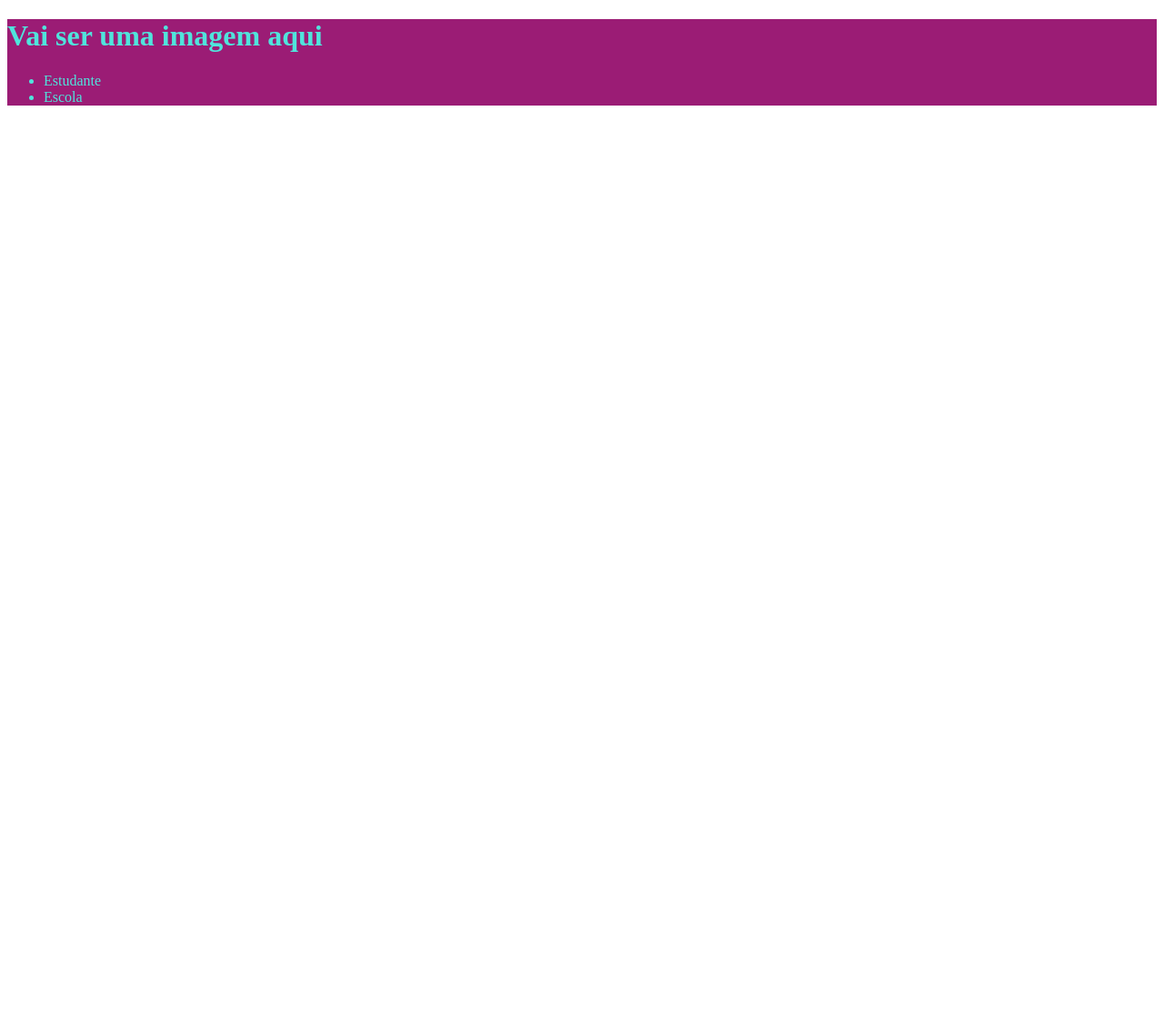
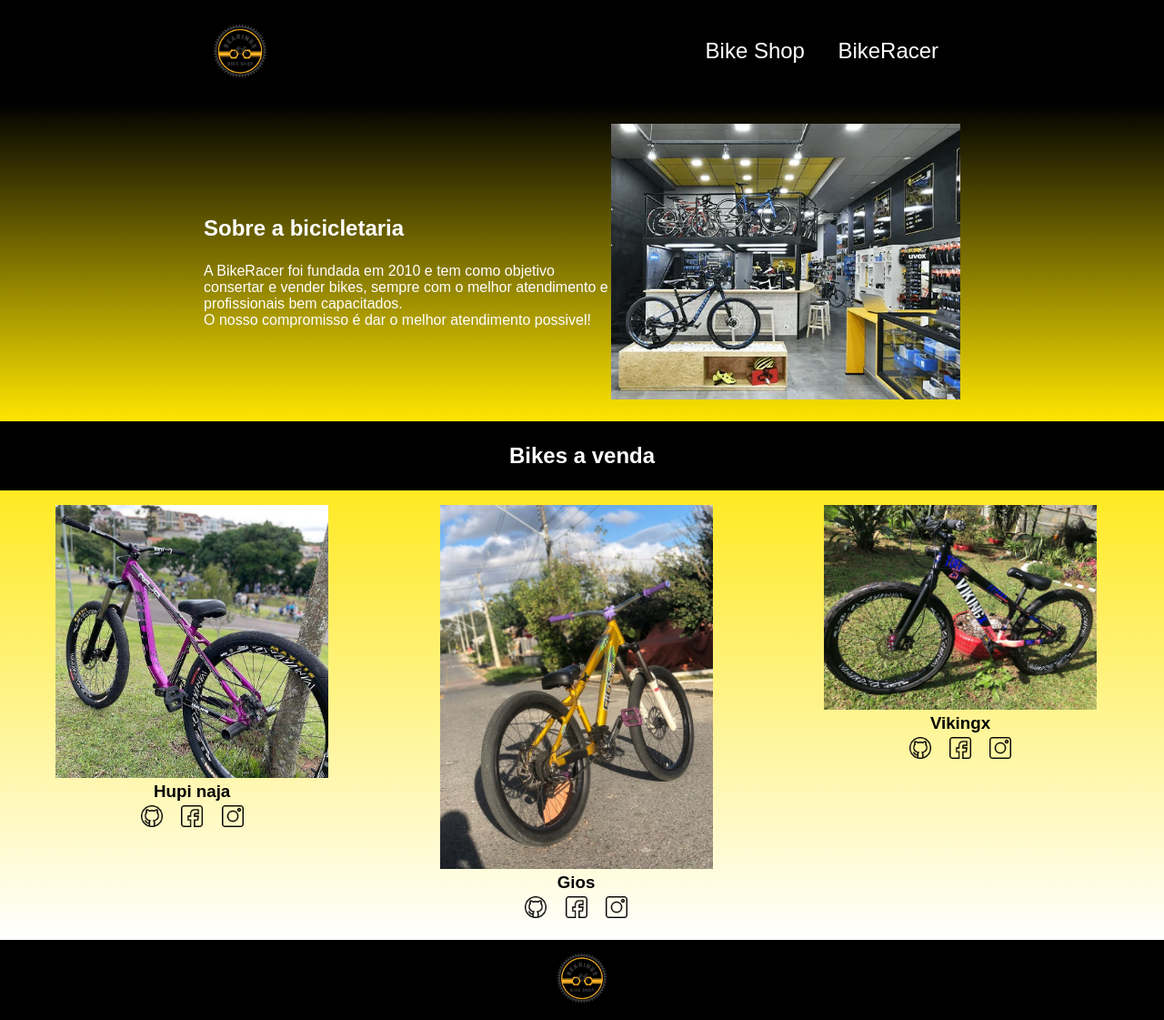
Before and after one commit to Angelikinhaa/site-angelica-lindaa, a plain HTML site: page index.html in a window 1280 px wide. Shown: the whole page at 91% size. Before the commit the page ends 800 px from the top, so only its background shows below. Drawn offline with Linux system fonts and the light colour scheme.

Commit message:
Add files via upload

```diff
--- a/index.html
+++ b/index.html
@@ -8,10 +8,49 @@
     <link rel="stylesheet" href="style.css">
 </head>
 <body>
-    <header>
-        <h1>Vai ser uma imagem aqui</h1>
-        <ul>
-        <li>Estudante</li>
-        <li>Escola</li>
+    <header class="cabecalho">
+        <img class="cabecalho-imagem" src="pngwing.com.png" alt="">
+        <ul class="cabecalho-lista">
+            <li class="cabecalho-lista-item">Bike Shop</li>
+            <li class="cabecalho-lista-item">BikeRacer</li>
         </ul>
-        </header>
+    </header>
+    <section class="escola">
+        <div class="escola-div-conteudo">
+            <h2 class="escola-titulo">Sobre a bicicletaria</h2>
+            <p class="escola-texto-um">A BikeRacer foi fundada em 2010 e tem como objetivo consertar e vender bikes, sempre com o melhor atendimento e profissionais bem capacitados.</p>
+            <p class="escola-texto-dois">O nosso compromisso é dar o melhor atendimento possivel!</p>
+        </div>
+        <img class="escola-imagem" src="bicicletaria.webp" alt="Professora no quadro">
+    </section>
+    <section class="estudante">
+        <h2 class="estudante-titulo">Bikes a venda</h2>
+        <div class="estudante-todos">
+        <div class="estudante-div">
+     <img class="estudante-imagem" src="hupi naja.jpg" alt="foto do marcelo">
+                 <h3 class="estudante-nome">Hupi naja</h3>
+                 <a href="https://github.com/Kauan-BR"><img class="estudante-icone" src="github.png" alt="icone github"></a>
+                 <a href="https://www.facebook.com/bicicicletariaPR/?locale=pt_BR"><img class="estudante-icone" src="facebook.png" alt="icone linkedin"></a>
+                 <a href="https://instagram.com/bicicletariapr?igshid=YmMyMTA2M2Y="><img class="estudante-icone" src="instagram.png" alt="icone instagram"></a>
+        </div>
+        <div class="estudante-div">
+     <img class="estudante-imagem" src="gios.jpg" alt="foto do marcelo">
+                 <h3 class="estudante-nome">Gios</h3>
+                 <a href="https://github.com/Kauan-BR"><img class="estudante-icone" src="github.png" alt="icone github"></a>
+                 <a href="https://www.facebook.com/bicicicletariaPR/?locale=pt_BR"><img class="estudante-icone" src="facebook.png" alt="icone linkedin"></a>
+                 <a href="https://instagram.com/bicicletariapr?igshid=YmMyMTA2M2Y="><img class="estudante-icone" src="instagram.png" alt="icone instagram"></a>
+        </div>
+         <div class="estudante-div">
+     <img class="estudante-imagem" src="vikingx.jpg" alt="foto do marcelo">
+                 <h3 class="estudante-nome">Vikingx</h3>
+                 <a href="https://github.com/Kauan-BR"><img class="estudante-icone" src="github.png" alt="icone github"></a>
+                 <a href="https://www.facebook.com/bicicicletariaPR/?locale=pt_BR"><img class="estudante-icone" src="facebook.png" alt="icone linkedin"></a>
+                 <a href="https://instagram.com/bicicletariapr?igshid=YmMyMTA2M2Y="><img class="estudante-icone" src="instagram.png" alt="icone instagram"></a>
+                </section>
+            </div>
+        </div>
+    <footer class="rodape">
+        <img class="rodape-imagem"src="pngwing.com.png" alt="logo da alura start">
+    </footer>
+</body>
+</html>
--- a/style.css
+++ b/style.css
@@ -1,4 +1,96 @@
-header {
-    background-color:#9b1c75;
-    color: rgb(80, 228, 220);
-    }
+header{
+    background-color: #000000;
+    color: white
+}
+
+.cabecalho-imagem{
+width: 5%;
+}
+
+.cabecalho {
+    background-color: #000000;
+    color: white;
+    display: flex;
+    justify-content: space-around;
+    align-items: center;
+    padding: 24px 0;
+}
+
+.cabecalho-lista-item{
+    display: inline-block;
+    margin: 0 16px;
+    font-size: 24px;
+}
+
+*{
+    margin: 0;
+    padding: 0;
+}
+
+.escola-imagem{
+    width: 30%;
+}
+
+.escola{
+    background-image: linear-gradient(#000000,#ffe600);
+    color:rgb(255, 255, 255);
+    display: flex;
+    justify-content: center;
+    align-items: center;
+    padding: 24px 0;
+}
+
+.escola-div-conteudo{
+    width: 35%;
+}
+
+.escola-titulo{
+    padding: 24px 0;
+}
+
+body {
+    font-family: 'Poppins', sans-serif;
+}
+
+.estudante-icone{
+    width: 24px;
+    padding: 4px 8px;
+}
+
+.estudante-div{
+    text-align: center;
+    padding: 16px 0;
+}
+.estudante-imagem{
+    width: 300px;
+}
+
+.estudante-titulo{
+    text-align: center;
+    padding: 24px 0;
+}
+
+.rodape{
+    background-color: black;
+    text-align: center;
+}
+
+.rodape-imagem{
+    height: 60px;
+    padding: 12px 0;
+
+}
+
+.estudante{
+    background-image: linear-gradient(#ffe600,#ffffff);
+}
+
+.estudante-titulo{
+   background-color: #000000;
+   color: #ffffff;
+}
+
+.estudante-todos{
+    display: grid;
+    grid-template-columns: 33% 33% 33% 33% 33%;
+}
```
Also changed, not shown: bicicletaria.webp (added), facebook.png (added), gios.jpg (added), github.png (added), hupi naja.jpg (added), instagram.png (added), pngwing.com.png (added), vikingx.jpg (added), whatsapp.png (added), 2 other files.
